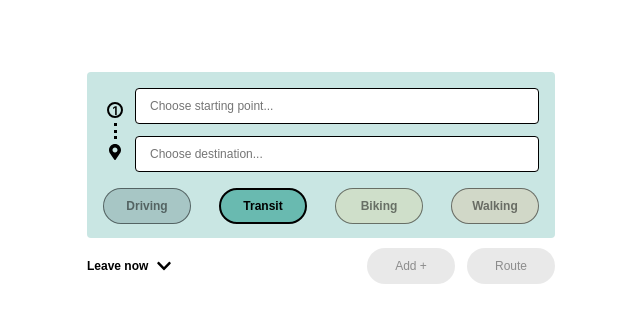
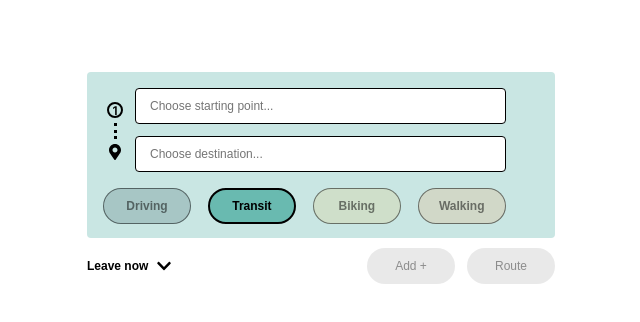
Before and after one commit to tsaruggan/mixed-maps, a Next.js app: page / in a window 1280 px wide. Shown: the top 322 px of the page, without its empty margins (67-707 px from the left). Built offline with nearby package versions, Linux system fonts and the light colour scheme.

Commit message:
garbage button

```diff
--- a/src/components/DateTimeSelector.js
+++ b/src/components/DateTimeSelector.js
@@ -30,7 +30,14 @@ const DateTimeSelector = ({ selectedOption, selectedDate, onOptionChange, onDate
   };
 
   const handleDateChange = (event) => {
-    onDateChange(event.target.value);
+    const newDate = event.target.value;
+    try {
+      onDateChange(newDate);
+    } catch (error) {
+      console.error('Error setting date:', error);
+      const fallbackDate = new Date(Date.now() - new Date().getTimezoneOffset() * 60000).toISOString().slice(0, 16);
+      onDateChange(fallbackDate);
+    }
   };
 
   const toggleDropdown = () => {
@@ -66,6 +73,12 @@ const DateTimeSelector = ({ selectedOption, selectedDate, onOptionChange, onDate
 
   const formatDateTime = (dateString) => {
     const date = new Date(dateString);
+
+    if (isNaN(date.getTime())) {
+      const currentDate = new Date(Date.now() - new Date().getTimezoneOffset() * 60000).toISOString().slice(0, 16);
+      onDateChange(currentDate);
+      return formatDateTime(currentDate);
+    }
 
     const options = {
       hour: 'numeric',
--- a/src/components/RouteBuilder.js
+++ b/src/components/RouteBuilder.js
@@ -21,6 +21,7 @@ class RouteBuilder extends Component {
         this.handleRoute = this.handleRoute.bind(this);
         this.handleDateTimeOptionChange = this.handleDateTimeOptionChange.bind(this);
         this.handleDateTimeChange = this.handleDateTimeChange.bind(this);
+        this.deleteLast = this.deleteLast.bind(this);
     }
 
     handleDateTimeOptionChange(dateTimeOption) {
@@ -28,7 +29,13 @@ class RouteBuilder extends Component {
     }
 
     handleDateTimeChange(dateTime) {
-        this.setState({ dateTime: dateTime });
+        try {
+            this.setState({ dateTime: dateTime });
+        } catch (error) {
+            console.error('Error setting dateTime:', error);
+            const currentDateTime = new Date(Date.now() - new Date().getTimezoneOffset() * 60000).toISOString().slice(0, 16);
+            this.setState({ dateTime: currentDateTime });
+        }
     }
 
     handleAddressChange(index, addressType, value) {
@@ -62,6 +69,16 @@ class RouteBuilder extends Component {
         this.props.onRoute(this.state.addresses, this.state.modes, this.state.dateTimeOption, this.state.dateTime);
     }
 
+    deleteLast() {
+        const newAddresses = [...this.state.addresses];
+        newAddresses.pop();
+
+        const newModes = [...this.state.modes];
+        newModes.pop();
+
+        this.setState({ addresses: newAddresses, modes: newModes });
+    }
+
     render() {
         const addDisabled = this.state.addresses.at(-1) == "" || this.state.addresses.at(-2) == "";
         return (
@@ -75,6 +92,8 @@ class RouteBuilder extends Component {
                         mode={this.state.modes[index]}
                         onAddressChange={this.handleAddressChange}
                         onModeChange={this.handleModeChange}
+                        deletable={index != 0 && index == this.state.addresses.length-2}
+                        onDelete={this.deleteLast}
                     />
                 ))}
                 <div style={{ display: 'flex', justifyContent: 'space-between', width: '100%' }}>
--- a/src/components/RouteBuildingBlock.js
+++ b/src/components/RouteBuildingBlock.js
@@ -1,8 +1,8 @@
-import React, { Component, useRef, useEffect } from 'react';
+import React, { Component } from 'react';
 import styles from "@/styles/Home.module.css";
 import { FaMapMarkerAlt } from "react-icons/fa";
+import { FaTrashAlt } from "react-icons/fa";
 import AddressTextField from './AddressTextField';
-
 
 const modes = [
     { name: "driving", color: "38, 70, 83", title: "Driving" },
@@ -18,16 +18,30 @@ class RouteBuildingBlock extends Component {
 
     handleAddressTextFieldChange(addressType, value) {
         this.props.onAddressChange(this.props.index, addressType, value);
-    };
+    }
 
     handleModeOptionChange(mode) {
         this.props.onModeChange(this.props.index, mode);
+    }
+
+    renderDeleteButton(backgroundColor, deletable) {
+        const buttonClass = `${styles.routeBuildingBlockGarbageButtonContainer} ${!deletable ? styles.disabled : ""}`;
+        const buttonStyle = {
+            backgroundColor: deletable ? backgroundColor : 'transparent'
         };
 
+        return (
+            <button disabled={!deletable} className={buttonClass} style={buttonStyle} onClick={this.props.onDelete}>
+                <FaTrashAlt style={{ width: '16px', height: '16px', visibility: deletable ? 'visible' : 'hidden' }} />
+            </button>
+        );
+    }
+
     render() {
-        const backgroundColor = `rgba(${modes.find(option => option.name == this.props.mode).color}, 0.25)`;
+        const backgroundColor = `rgba(${modes.find(option => option.name === this.props.mode).color}, 0.25)`;
         return (
-            <div className={styles.routeBuildingBlock} style={{ backgroundColor: backgroundColor }}>
+            <div className={styles.routeBuildingBlock} style={{ backgroundColor }}>
+                <div className={styles.routeBuildingBlockForm}>
                     <div style={{ width: '100%', display: 'flex', flexDirection: 'row', justifyContent: 'flex-start' }}>
                         <NumberedMarker number={this.props.index + 1} />
                         <div style={{ flexGrow: 1, display: 'flex', flexDirection: 'column', justifyContent: 'space-between' }}>
@@ -36,7 +50,7 @@ class RouteBuildingBlock extends Component {
                                 placeholder="Choose starting point..."
                                 value={this.props.startingAddress}
                                 onChange={(newValue) => this.handleAddressTextFieldChange('starting', newValue)}
-                            disabled={this.props.index != 0}
+                                disabled={this.props.index !== 0}
                             />
                             <AddressTextField
                                 name="destination"
@@ -47,17 +61,18 @@ class RouteBuildingBlock extends Component {
                             />
                         </div>
                     </div>
-
                     <div style={{ width: '100%', display: 'flex', justifyContent: 'space-between', paddingTop: '16px' }}>
                         {modes.map((option) => (
                             <ModeOptionButton
                                 key={option.name}
                                 mode={option}
-                            isActive={option.name == this.props.mode}
-                            handleOnClick={(e) => this.handleModeOptionChange(option.name)}
+                                isActive={option.name === this.props.mode}
+                                handleOnClick={() => this.handleModeOptionChange(option.name)}
                             />
                         ))}
                     </div>
+                </div>
+                {this.renderDeleteButton(backgroundColor, this.props.deletable)}
             </div>
         );
     }
@@ -67,14 +82,11 @@ export default RouteBuildingBlock;
 
 function ModeOptionButton({ mode, isActive, handleOnClick }) {
     const alpha = isActive ? 0.6 : 0.2;
-    const backgroundColor = `rgba(${mode.color}, ${alpha})`
-    const buttonStyle = {
-        backgroundColor: backgroundColor,
-    };
+    const backgroundColor = `rgba(${mode.color}, ${alpha})`;
     return (
         <button
             className={`${styles.modeOptionButton} ${isActive ? styles.active : ''}`}
-            style={buttonStyle}
+            style={{ backgroundColor }}
             onClick={handleOnClick}>
             {mode.title}
         </button>
@@ -102,15 +114,15 @@ const NumberedMarker = ({ number }) => {
     };
 
     const numberStyle = {
-        width: '16px', // Reduced width
-        height: '16px', // Reduced height
+        width: '16px',
+        height: '16px',
         borderRadius: '50%',
         border: '2px solid black',
         color: 'black',
         display: 'flex',
         alignItems: 'center',
         justifyContent: 'center',
-        fontSize: '12px', // Adjusted font size
+        fontSize: '12px',
         fontWeight: '600',
         backgroundColor: 'transparent',
     };
--- a/src/styles/Home.module.css
+++ b/src/styles/Home.module.css
@@ -52,8 +52,42 @@
   width: 100%;
   height: 166px;
   border-radius: 4px;
+  display: flex;
+  flex-direction: row;
+}
+
+.routeBuildingBlockForm {
   padding: 16px;
+  flex-grow: 1;
+  width: 100%;
 }
+
+.routeBuildingBlockGarbageButtonContainer{
+  height: 100%;
+  width: 36px;
+  display: flex;
+  align-items: center;
+  justify-content: center;
+  border: 0;
+  border-top-right-radius: 4px;
+  border-bottom-right-radius: 4px;
+}
+
+.routeBuildingBlockGarbageButtonContainer:hover {
+  border: 2px solid #000000;
+  cursor: pointer;
+}
+
+.routeBuildingBlockGarbageButtonContainer.disabled {
+  pointer-events: none;
+  border: 0;
+  cursor: default;
+}
+
+.routeBuildingBlockGarbageButtonContainer.disabled:hover {
+  border: 0;
+}
+
 
 .addressTextField {
   width: 100%;
@@ -92,9 +126,15 @@
   cursor: pointer;
 }
 
-@media (max-width: 424px) {
+@media (max-width: 448px) {
   .modeOptionButton {
     width: 72px;
+  }
+}
+
+@media (max-width: 375px) {
+  .modeOptionButton {
+    width: 64px;
   }
 }
 
```
Lines whose indentation alone changed are shown as unchanged.
